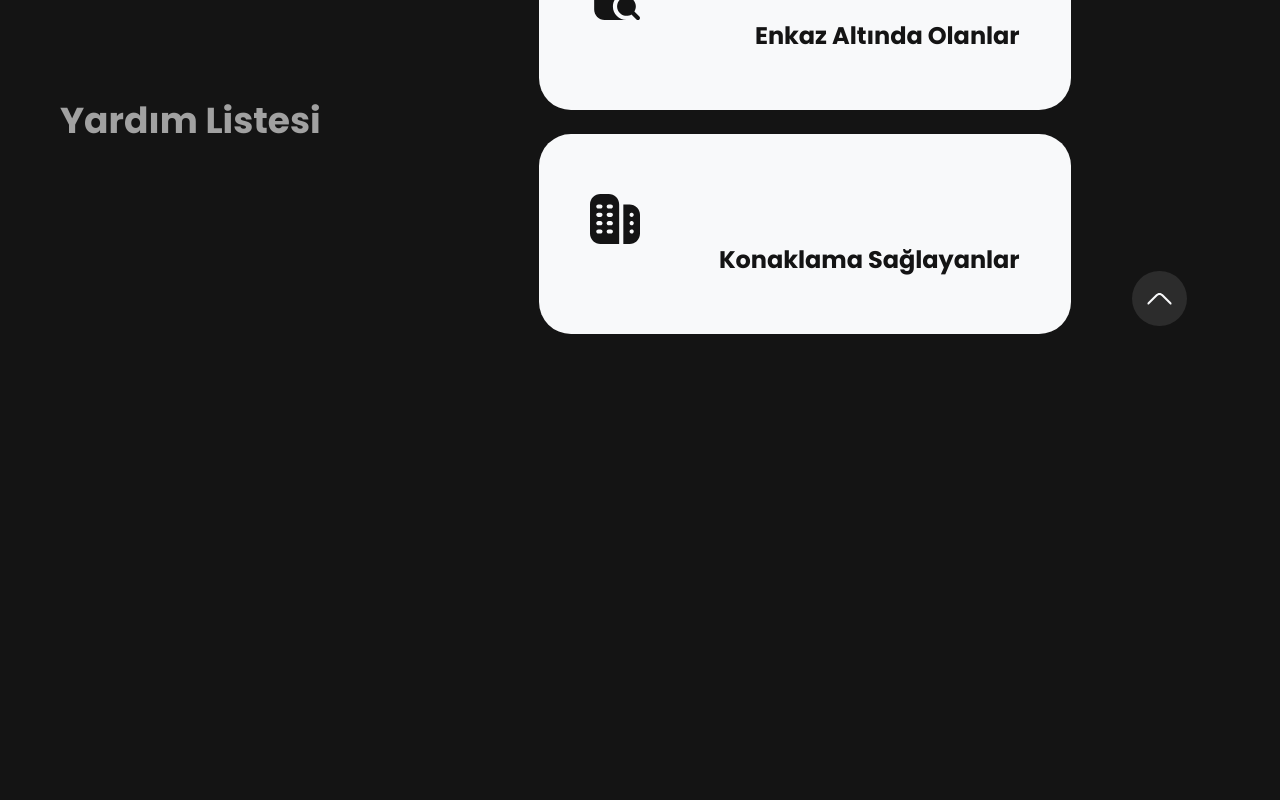
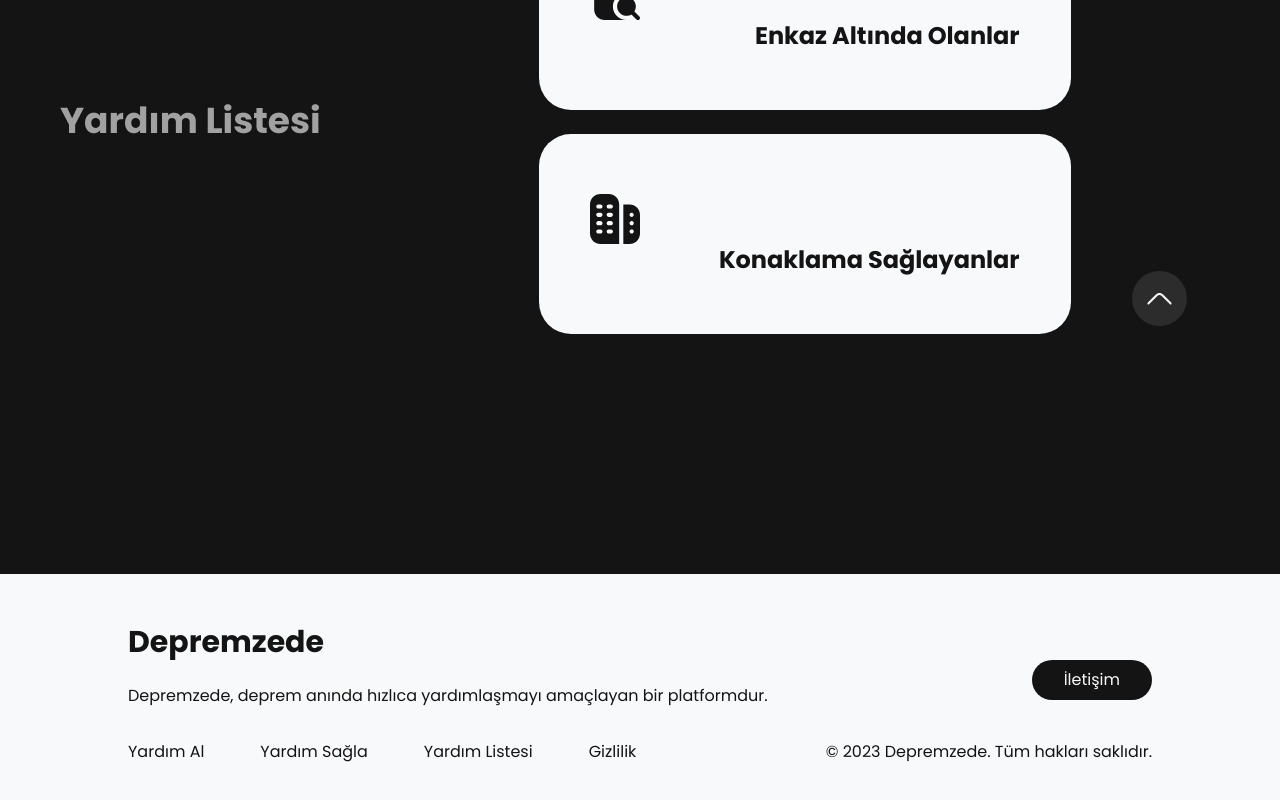
Before and after one commit to mustafamengutay/depremzede, a React (Create React App) app: page / in a window 1280 px wide. Shown: the part 1283-2083 px from the top of the page. Before the commit the page ends 1617 px from the top, so only its background shows below. Built offline with nearby package versions, Linux system fonts and the light colour scheme; the HTML template or start-up script is replaced by a standard one.

Commit message:
feat: add footer

```diff
--- a/src/pages/Home.jsx
+++ b/src/pages/Home.jsx
@@ -1,6 +1,7 @@
 import Header from '../components/layouts/Header';
 
 import Headline from '../components/layouts/Headline';
+import Footer from '../components/layouts/Footer';
 import UnderDebrisLink from '../components/menu/UnderDebrisLink';
 import InformationLink from '../components/menu/InformationLink';
 import HelpLink from '../components/menu/HelpLink';
@@ -52,6 +53,7 @@ const Home = () => {
           </div>
         </div>
       </main>
+      <Footer />
     </div>
   );
 };
```
